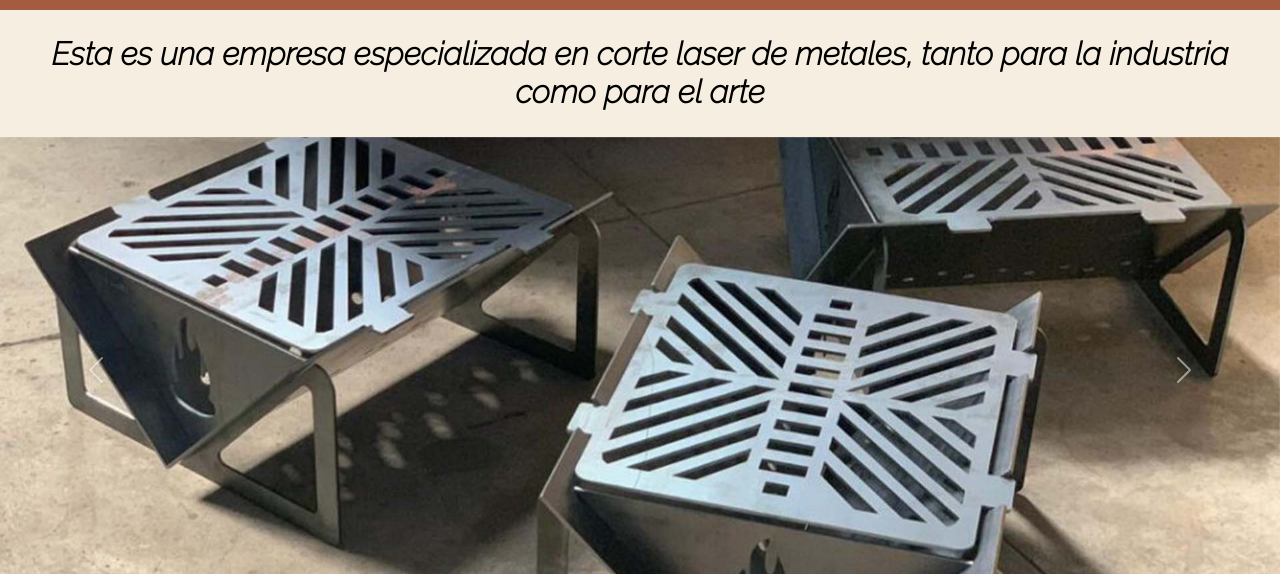
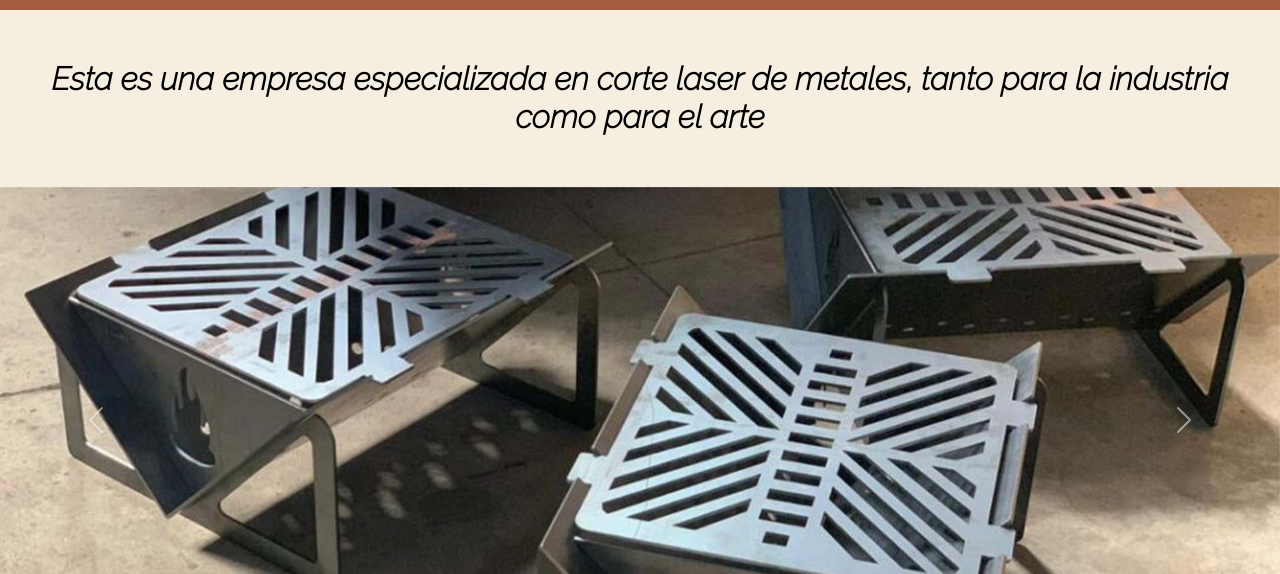
Before and after one commit to JorgeRodrigoSJ/lasersanjuan.github.io, a website: page index.html in a window 1280 px wide. Shown: the part 226-800 px from the top of the page. Drawn offline with nearby package versions, Linux system fonts and the light colour scheme; a web font is replaced by a local one.

Commit message:
final1.0

```diff
--- a/sass/base/_variables.scss
+++ b/sass/base/_variables.scss
@@ -6,7 +6,7 @@ $colorheader:#A45C40;
 %formatoh1 {
     text-align: center;
     font-size: 2rem;
-    margin: 25px;
+    margin: 50px;
     color:$negro;
     font-weight: bold;
   }
```
Also changed, not shown: styles/style.css.
